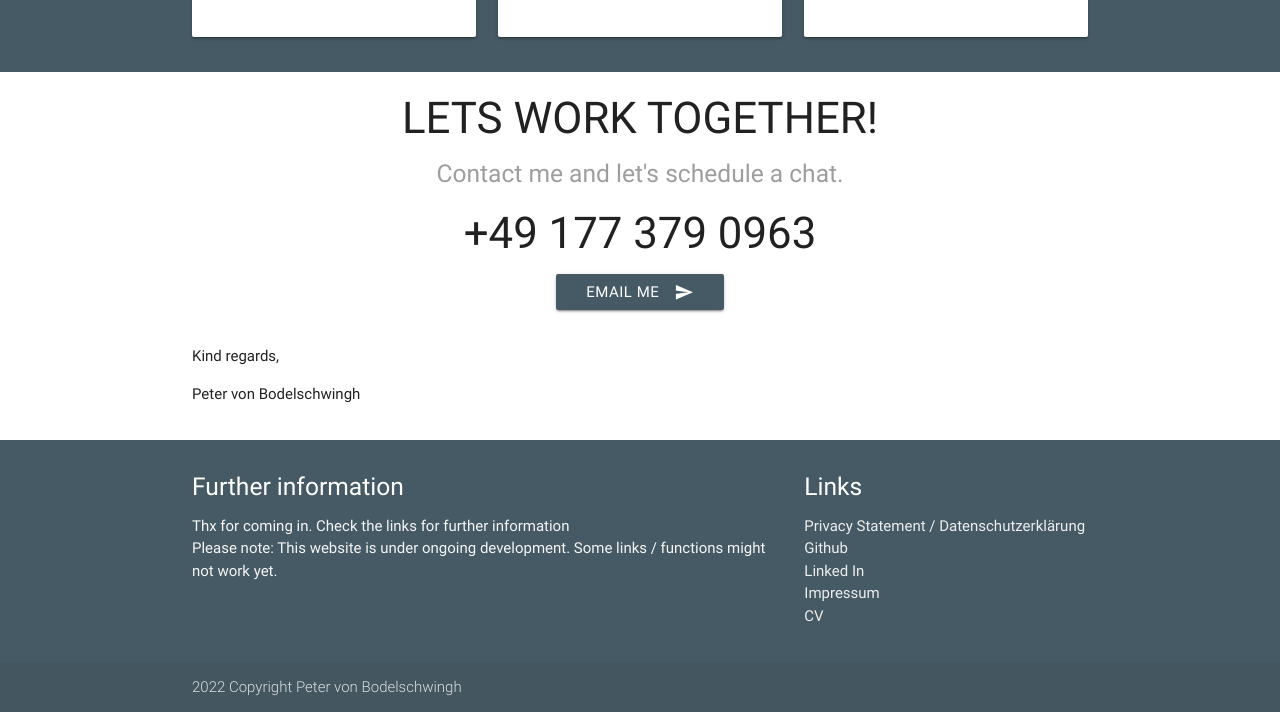
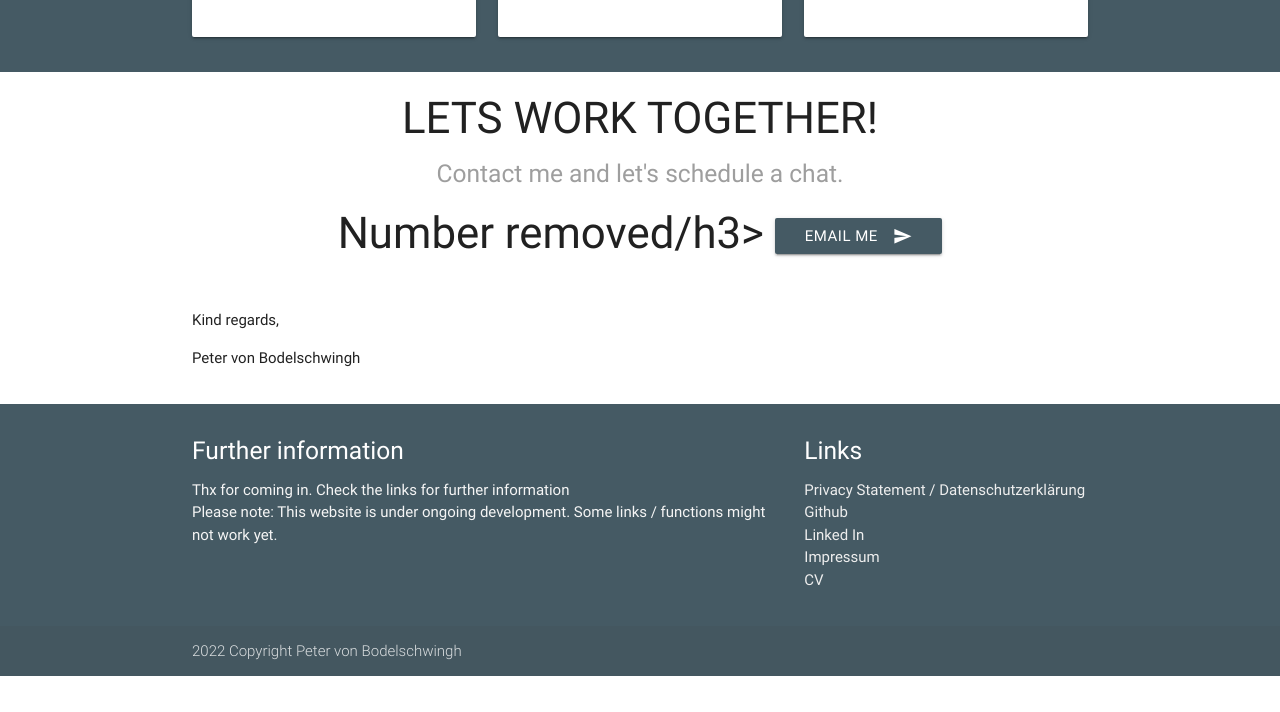
Before and after one commit to petervonb/petervonb.github.io, a website: page index.html in a window 1280 px wide. Shown: the part 2056-2768 px from the top of the page. After the commit the page ends 2732 px from the top, so only its background shows below. Drawn offline with nearby package versions, Linux system fonts and the light colour scheme.

Commit message:
Update index.html

```diff
--- a/index.html
+++ b/index.html
@@ -220,11 +220,11 @@
             <div class="row center-align">
                 <h3>LETS WORK TOGETHER!</h3>
                 <h5 class="grey-text">Contact me and let's schedule a chat.</h5>
-                <h3>+49 177 379 0963</h3>
-                <button id="btn1" class="btn waves-effect blue-grey darken-2" type="button" name="action"
-                    onclick="window.location.href='mailto:peter.von-bodelschwingh@outlook.com';">EMAIL ME
-                    <i class="material-icons right">send</i>
-                </button>
+                <h3>Number removed/h3>
+                    <button id="btn1" class="btn waves-effect blue-grey darken-2" type="button" name="action"
+                        onclick="window.location.href='mailto:peter.von-bodelschwingh@outlook.com';">EMAIL ME
+                        <i class="material-icons right">send</i>
+                    </button>
             </div>
             <div class="row left-align">
                 <div class="col s12">
```
